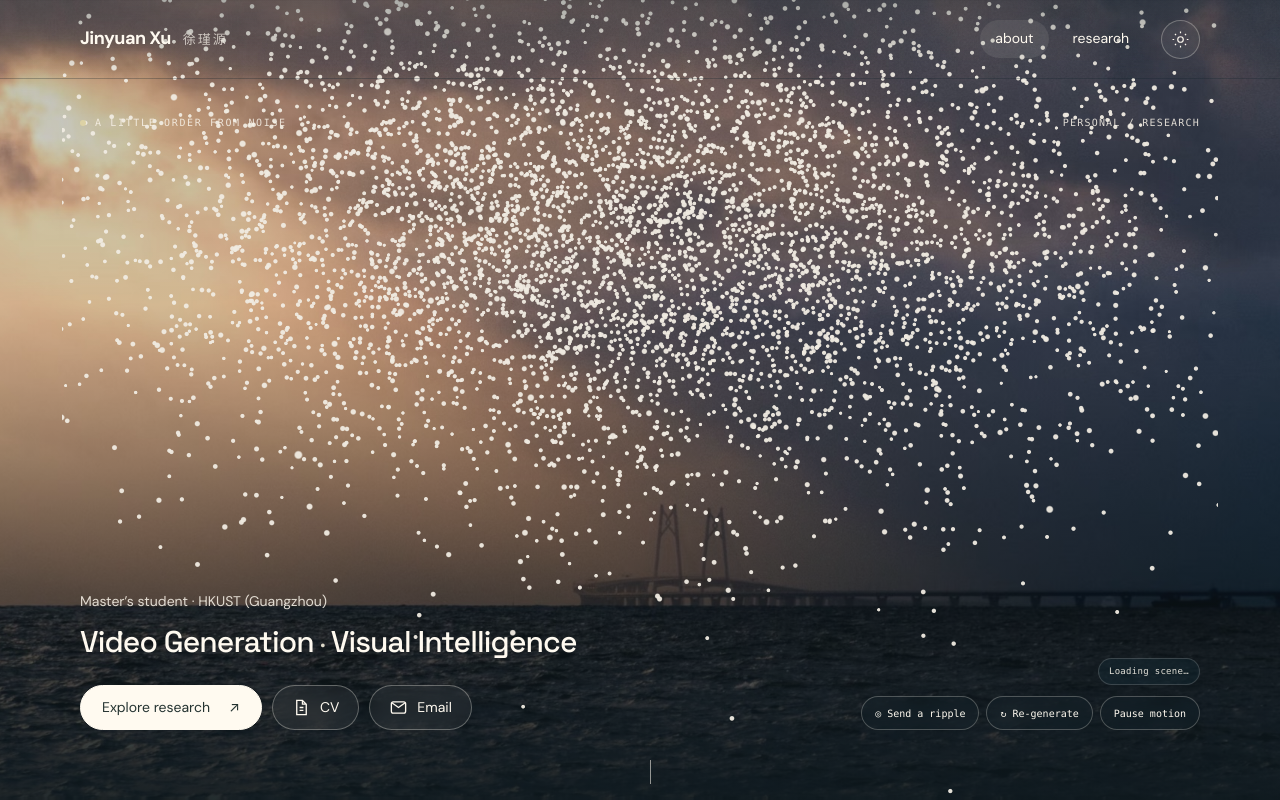
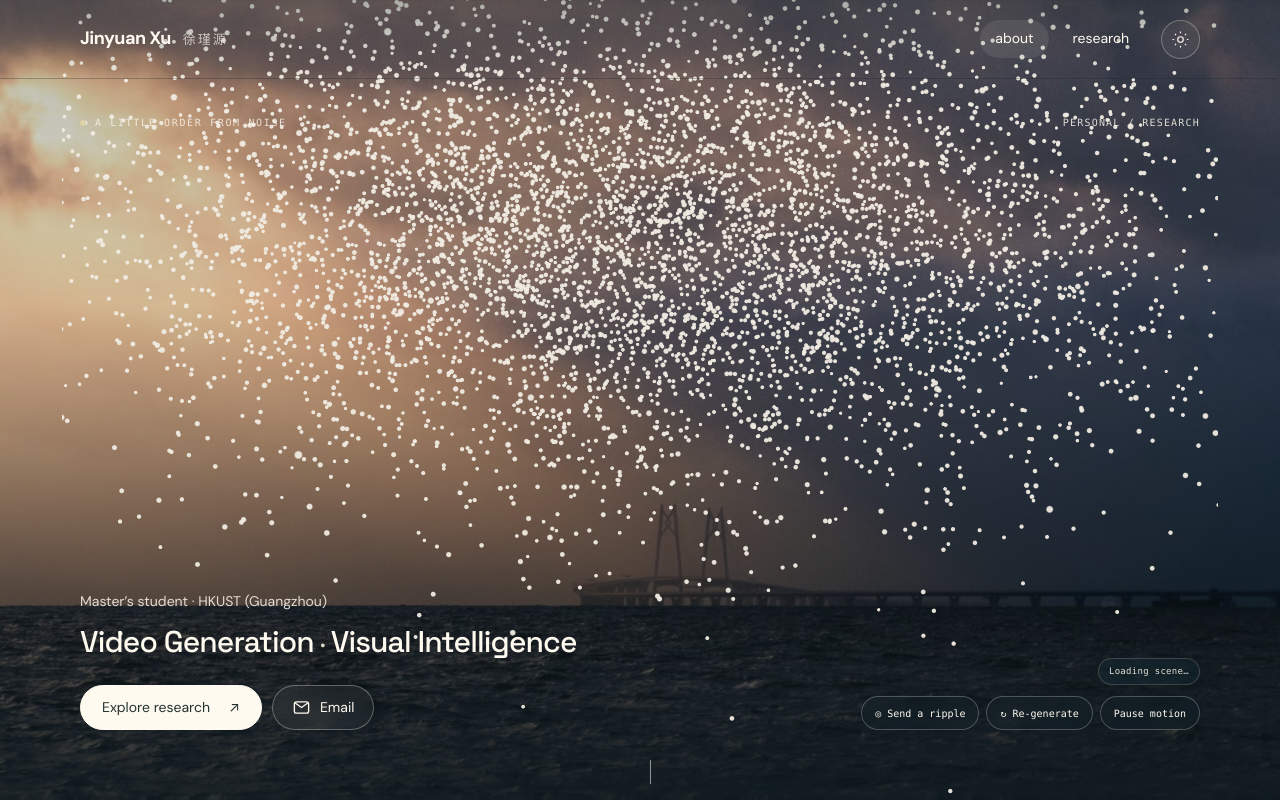
Before and after one commit to GoldmanXu/GoldmanXu.github.io, a plain HTML site: page docs/index.html in a window 1280 px wide. Shown: the top 800 px of the page. Drawn offline with Linux system fonts and the light colour scheme.

Commit message:
Remove CV button from homepage hero

```diff
--- a/docs/index.html
+++ b/docs/index.html
@@ -40,7 +40,6 @@
           <p class="hero-focus">Video Generation <span>·</span> Visual Intelligence</p>
           <div class="hero-links">
             <a class="button primary" href="#research">Explore research <span aria-hidden="true">↗</span></a>
-            <a class="button" href="cv.html"><svg viewBox="0 0 20 20" fill="none" stroke="currentColor" stroke-width="1.4" aria-hidden="true"><path d="M5 2.5h6l4 4v11H5zM11 2.5v4h4M8 10h4M8 13h4"/></svg>CV</a>
             <a class="button" href="mailto:zjsydys@gmail.com"><svg viewBox="0 0 20 20" fill="none" stroke="currentColor" stroke-width="1.4" aria-hidden="true"><rect x="2.5" y="4" width="15" height="12" rx="2"/><path d="m3 5 7 5 7-5"/></svg>Email</a>
           </div>
         </div>
```
Also changed, not shown: docs/reference.html (+0 -1 lines).
